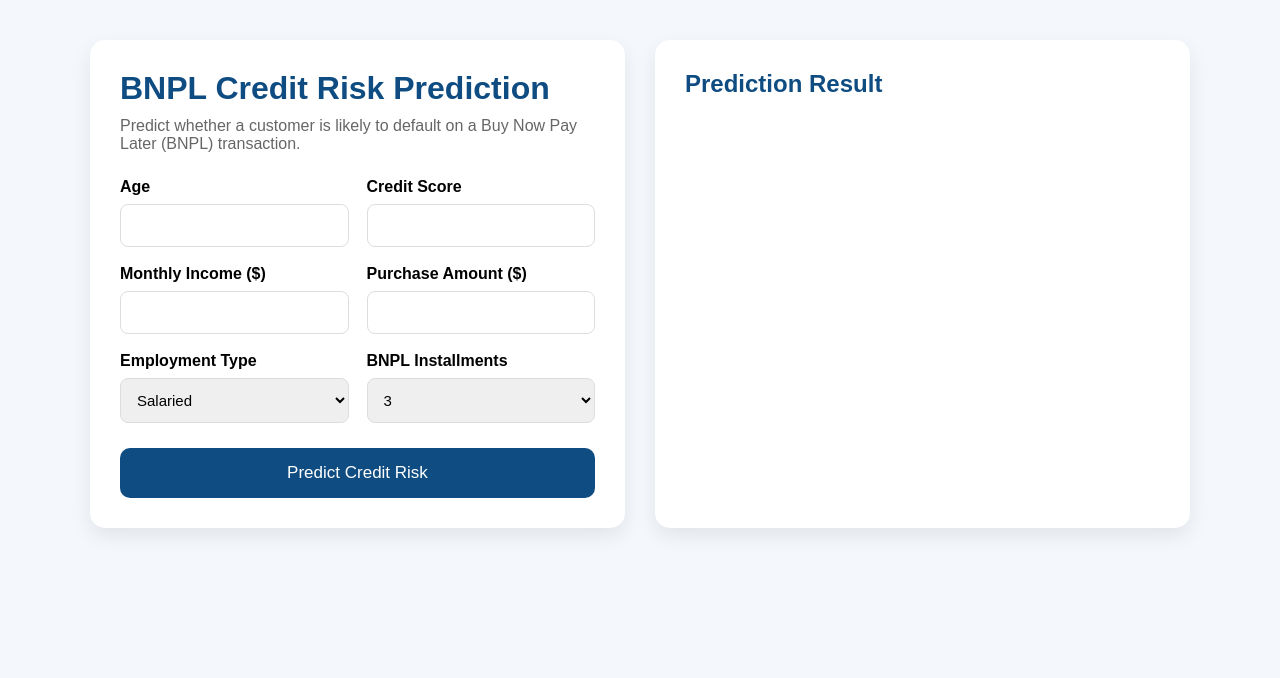
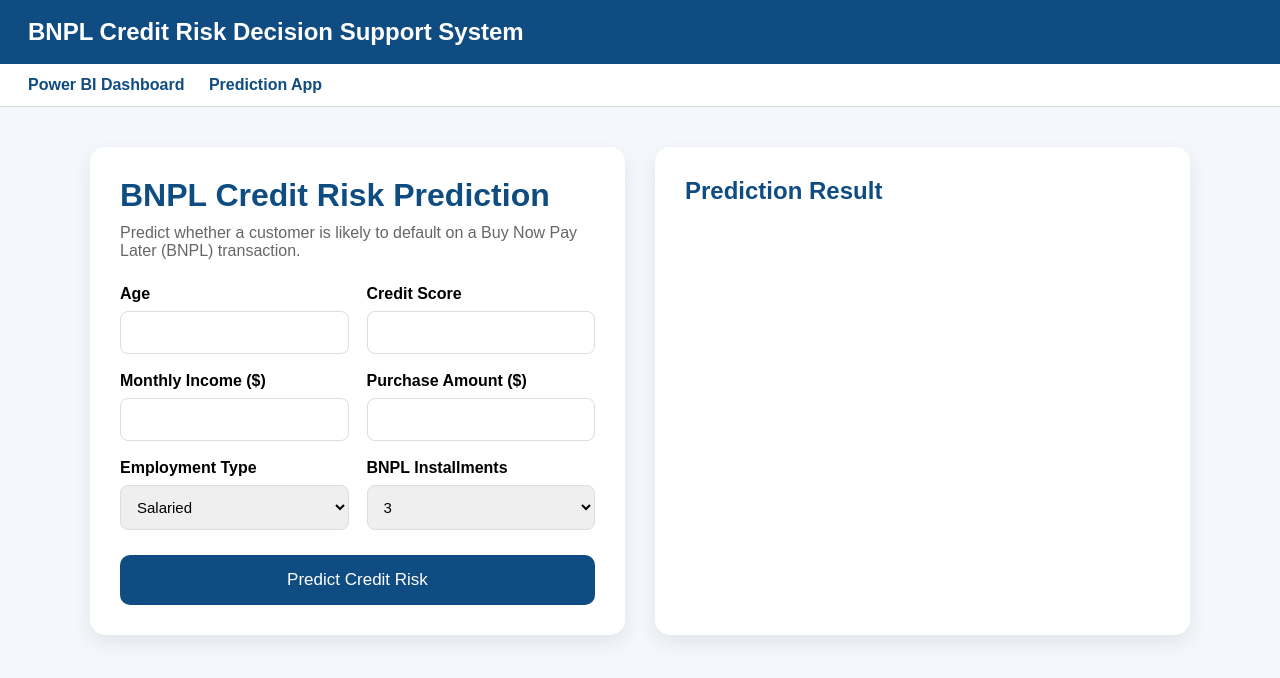
Before and after one commit to phungthai2002/BNPL_demo, a Flask app: template templates/index.html in a window 1280 px wide. Shown: the top 678 px of the page. Run offline with Flask 3, Linux system fonts and the light colour scheme; the template is opened without the code that fills it, so the values that code supplies are empty; parts of the project's set-up code (start-up, migrations or seed data) failed here and were passed over.

Commit message:
add dashboard

```diff
--- a/app.py
+++ b/app.py
@@ -129,9 +129,18 @@ def explain(data):
 # =====================================================
 
 @app.route("/")
-def home():
+def dashboard():
+    return render_template("dashboard.html")
+
+
+@app.route("/prediction")
+def prediction_page():
     return render_template("index.html")
 
+
+@app.route("/dashboard")
+def dashboard_redirect():
+    return render_template("dashboard.html")
 
 # =====================================================
 # Prediction API
--- a/static/css/style.css
+++ b/static/css/style.css
@@ -153,3 +153,10 @@ grid-template-columns:1fr;
 }
 
 }
+.dashboard-link {
+    display: inline-block;
+    margin-top: 20px;
+    color: #0f4c81;
+    font-weight: bold;
+    text-decoration: none;
+}
--- a/templates/index.html
+++ b/templates/index.html
@@ -8,9 +8,57 @@
     <title>BNPL Credit Risk Prediction</title>
 
     <link rel="stylesheet" href="{{ url_for('static', filename='css/style.css') }}">
+
+    <style>
+        body {
+            margin: 0;
+            font-family: Arial, sans-serif;
+            background: #f4f7fb;
+        }
+
+        .header {
+            padding: 18px 28px;
+            background: #0f4c81;
+            color: white;
+            font-size: 24px;
+            font-weight: bold;
+        }
+
+        .nav {
+            padding: 12px 28px;
+            background: white;
+            border-bottom: 1px solid #ddd;
+        }
+
+        .nav a {
+            color: #0f4c81;
+            text-decoration: none;
+            font-weight: bold;
+            margin-right: 20px;
+        }
+
+        .dashboard-container {
+            width: 100%;
+            height: calc(100vh - 105px);
+        }
+
+        iframe {
+            width: 100%;
+            height: 100%;
+            border: none;
+        }
+    </style>
 </head>
 
 <body>
+        <div class="header">
+        BNPL Credit Risk Decision Support System
+    </div>
+
+    <div class="nav">
+        <a href="/">Power BI Dashboard</a>
+        <a href="/prediction">Prediction App</a>
+    </div>
 
 <div class="container">
 
```
Also changed, not shown: templates/dashboard.html (added, +70 -0 lines).
